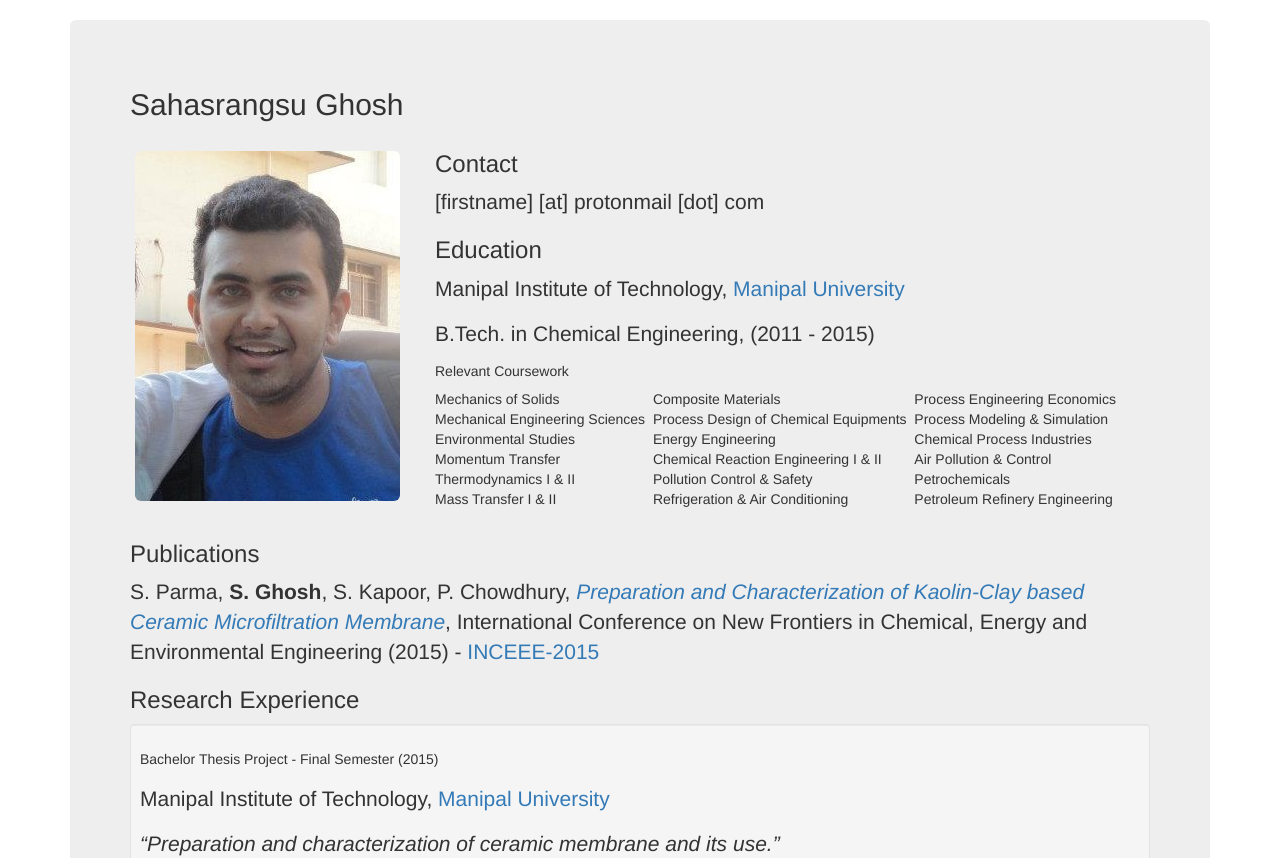
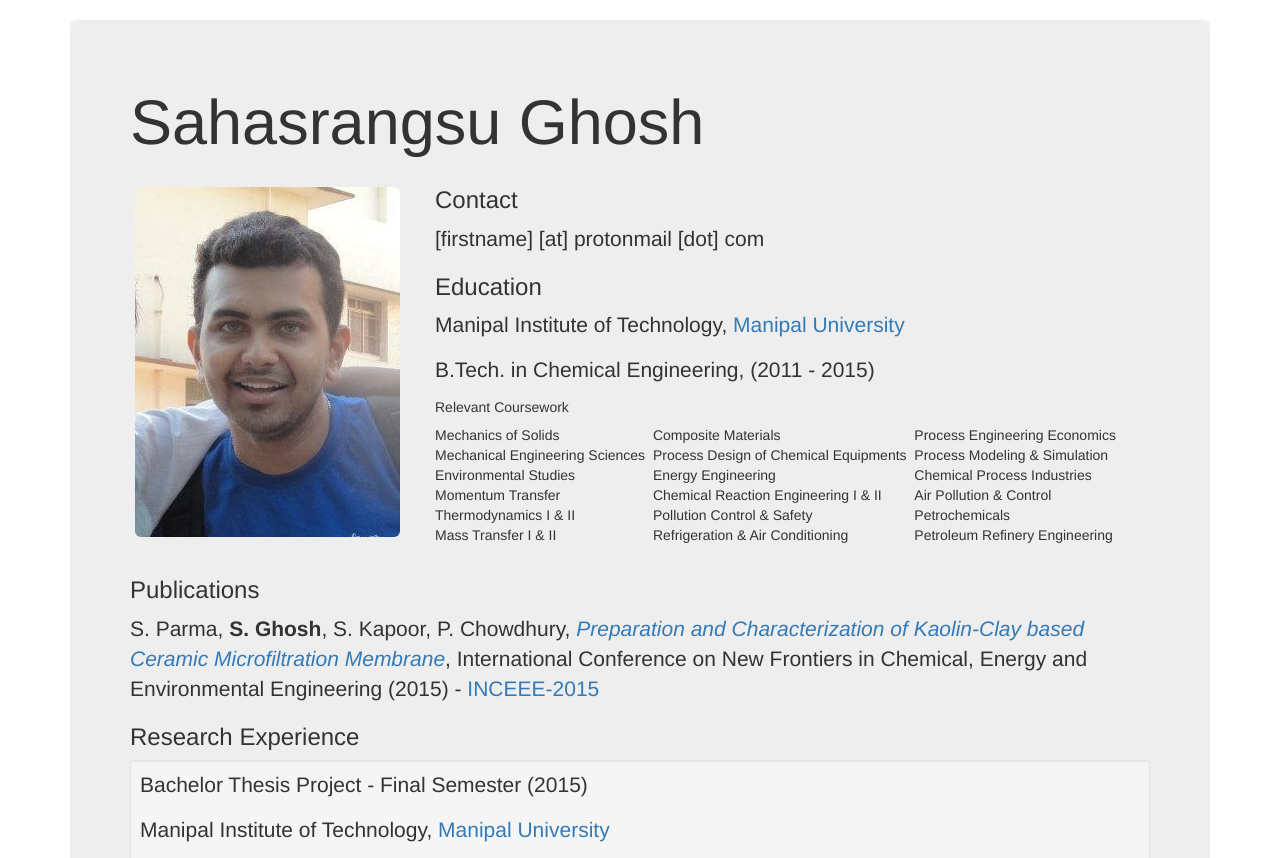
Before and after one commit to sahasrangsu/sahasrangsu.github.io, a plain HTML site: page index.html in a window 1280 px wide. Shown: the top 858 px of the page. Drawn offline with Linux system fonts and the light colour scheme.

Commit message:
Update index.html

```diff
--- a/index.html
+++ b/index.html
@@ -39,7 +39,7 @@
 
       <!-- Main component for a primary marketing message or call to action -->
       <div class="jumbotron">
-        <h2>Sahasrangsu Ghosh</h2>
+        <h1>Sahasrangsu Ghosh</h1>
         <div class="row">
 		<div style="padding:20px; width:320px; float:left;">
 			<img src="pic_sg.jpg" class="img-rounded" title="Copyright &copy; 2016 Sahasrangsu Ghosh. All Rights Reserved."/></a>
@@ -102,7 +102,7 @@
 		<div>
         		<h3>Research Experience</h3>
         		<div class="well well-sm">
-        			<p></p>Bachelor Thesis Project - Final Semester (2015)</p>
+        			<p>Bachelor Thesis Project - Final Semester (2015)</p>
         			<p>Manipal Institute of Technology, <a href="http://manipal.edu/mu.html">Manipal University</a></p>
 				<p><i>“Preparation and characterization of ceramic membrane and its use.”</i></p>
         			<div class="row">
```
